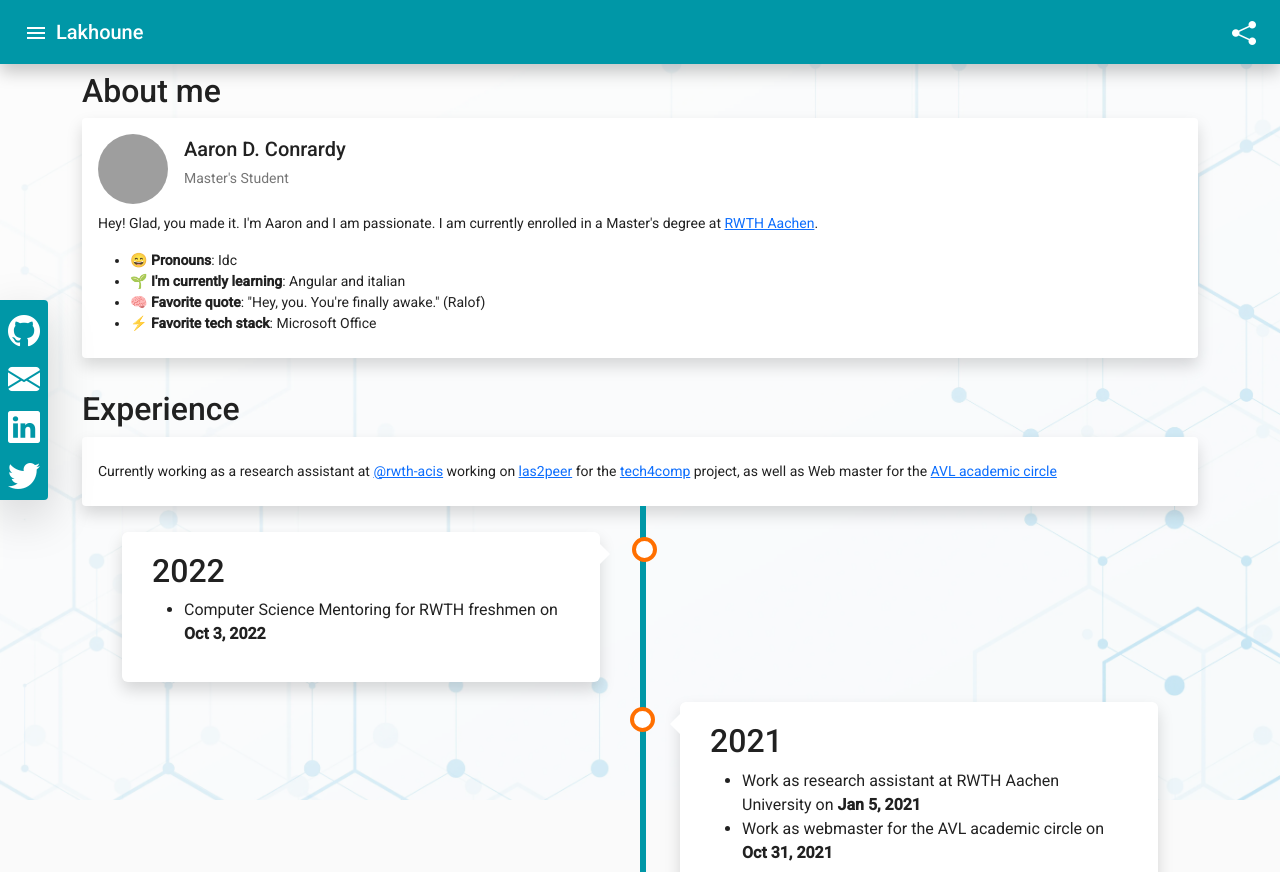
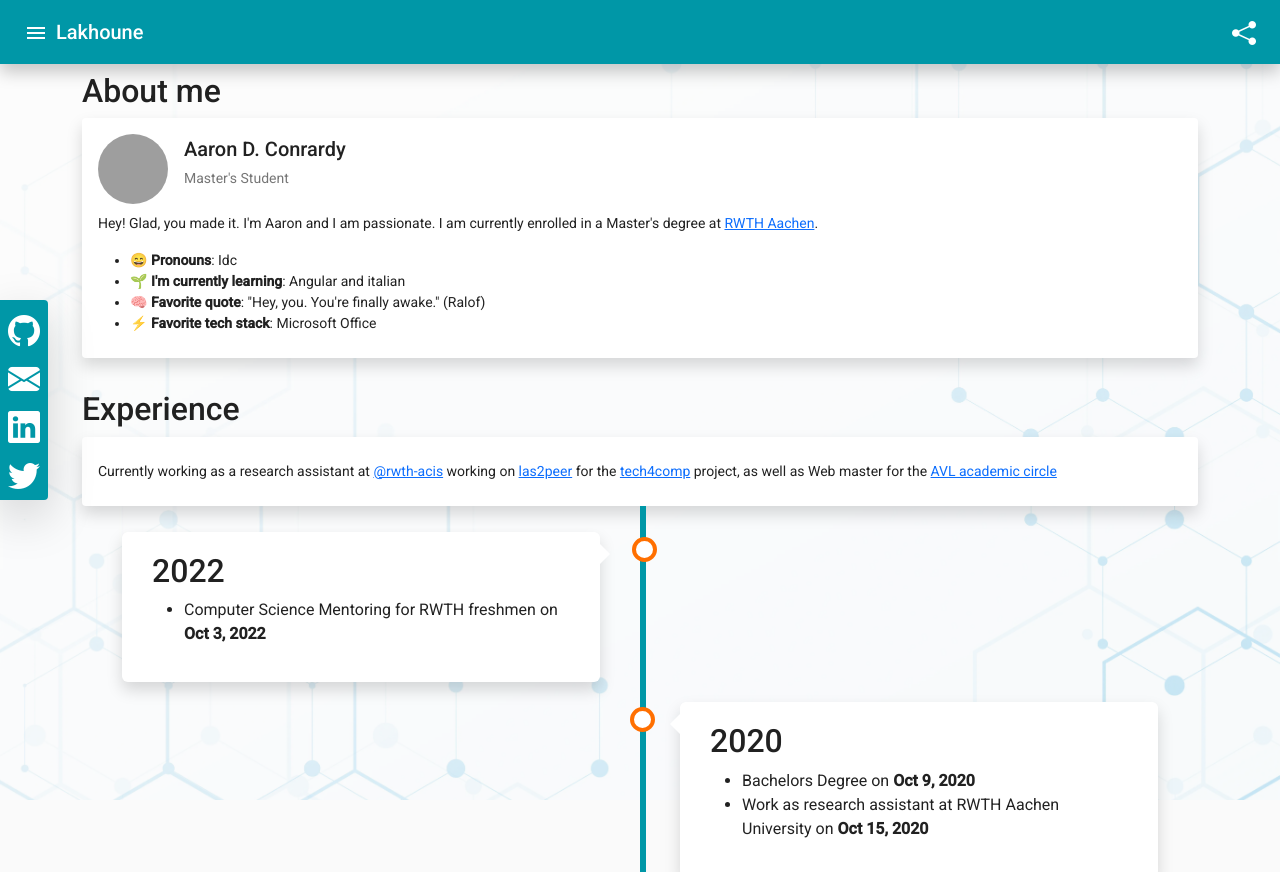
Before and after one commit to Aran30/Aran30.github.io, an Angular app: page / in a window 1280 px wide. Built offline with nearby package versions, Linux system fonts and the light colour scheme; grey boxes are pictures that could not be loaded.

Commit message:
Update experience.ts

```diff
--- a/src/app/experience/experience.ts
+++ b/src/app/experience/experience.ts
@@ -3,19 +3,6 @@ export const experiences: ExperienceYear[] = [
     year: 2022,
     experiences: [
       { title: 'Computer Science Mentoring for RWTH freshmen', date: new Date('2022-10-03') },
-    ],
-  },
-  {
-    year: 2021,
-    experiences: [
-      {
-        title: 'Work as research assistant at RWTH Aachen University',
-        date: new Date('2021-01-05'),
-      },
-      {
-        title: 'Work as webmaster for the AVL academic circle',
-        date: new Date('2021-10-31'),
-      },
     ],
   },
   {
```
